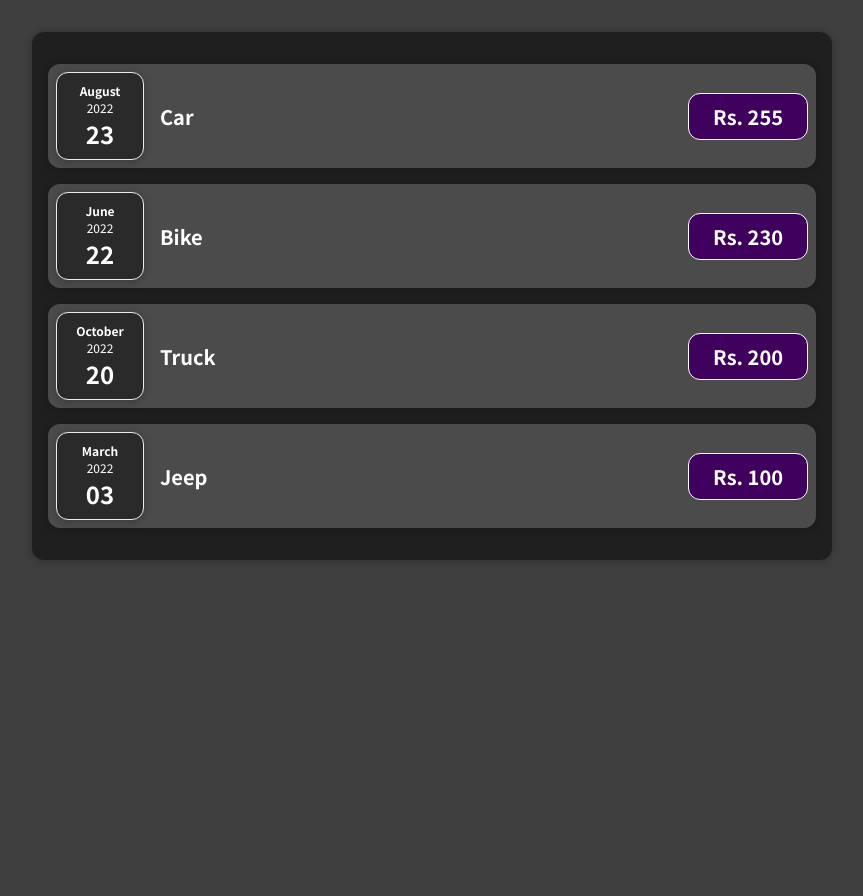
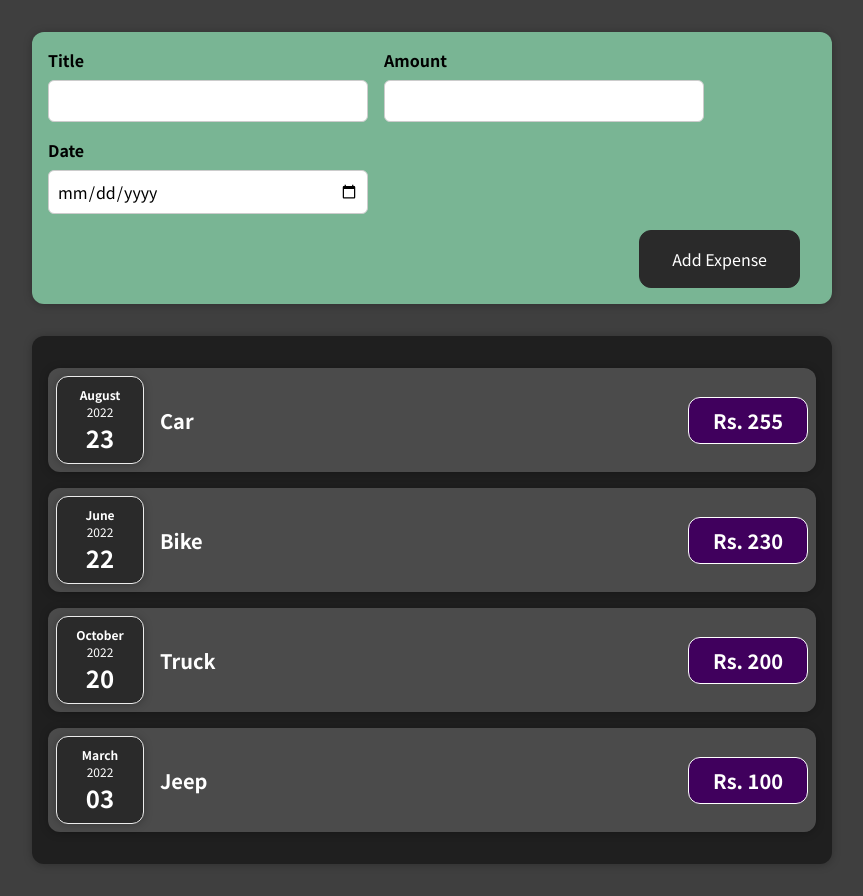
Before and after one commit to tamannasingla/react-basic-app, a React (Create React App) app: page / in a window 1280 px wide. Shown: the whole page, without its empty margins (208-1071 px from the left). Before the commit the page ends 800 px from the top, so only its background shows below. Built offline with nearby package versions, Linux system fonts and the light colour scheme.

Commit message:
add expense form

```diff
--- a/src/App.js
+++ b/src/App.js
@@ -1,7 +1,33 @@
+import React, { useState } from "react";
+import AddExpense from "./components/AddExpense";
 import Expenses from "./components/Expenses";
 
 const App = () => {
-  return <Expenses />;
+  const [expenses, setExpenses] = useState([
+    { date: new Date(2022, 7, 23), title: "Car", amount: 255 },
+    { date: new Date(2022, 5, 22), title: "Bike", amount: 230 },
+    { date: new Date(2022, 9, 20), title: "Truck", amount: 200 },
+    { date: new Date(2022, 2, 3), title: "Jeep", amount: 100 },
+  ]);
+
+  const addExpenseHandler = (expense) => {
+    if (
+      expense.title.length !== 0 &&
+      expense.amount.length !== 0 &&
+      !isNaN(expense.date)
+    ) {
+      setExpenses((prevState) => {
+        return [...prevState, expense];
+      });
+    }
+  };
+
+  return (
+    <div>
+      <AddExpense onAddExpense={addExpenseHandler} />
+      <Expenses expenses={expenses} />
+    </div>
+  );
 };
 
 export default App;
--- /dev/null
+++ b/src/components/AddExpense.css
@@ -0,0 +1,38 @@
+.new-expense {
+  background-color: #79b594;
+  padding: 1rem;
+  margin: 2rem auto;
+  width: 50rem;
+  max-width: 95%;
+  border-radius: 12px;
+  text-align: center;
+  box-shadow: 0 1px 8px rgba(0, 0, 0, 0.25);
+}
+
+.new-expense button {
+  font: inherit;
+  cursor: pointer;
+  padding: 1rem 2rem;
+  border: 1px solid #2a2a2a;
+  background-color: #2a2a2a;
+  color: white;
+  border-radius: 12px;
+  margin-right: 1rem;
+}
+
+.new-expense button:hover,
+.new-expense button:active {
+  background-color: #4b4b4b;
+  border-color: #4b4b4b;
+}
+
+.new-expense button.alternative {
+  color: #220131;
+  border-color: transparent;
+  background-color: transparent;
+}
+
+.new-expense button.alternative:hover,
+.new-expense button.alternative:active {
+  background-color: #ddb3f8;
+}
--- /dev/null
+++ b/src/components/AddExpense.js
@@ -0,0 +1,12 @@
+import "./AddExpense.css";
+import ExpenseForm from "./ExpenseForm";
+
+const AddExpense = (props) => {
+  return (
+    <div className="new-expense">
+      <ExpenseForm onSaveExpense={props.onAddExpense} />
+    </div>
+  );
+};
+
+export default AddExpense;
--- a/src/components/ExpenseDate.js
+++ b/src/components/ExpenseDate.js
@@ -1,5 +1,5 @@
-import Card from "./Card";
 import "./ExpenseDate.css";
+import Card from "./UI/Card";
 
 const ExpenseDate = (props) => {
   const month = props.date.toLocaleString("en-US", { month: "long" });
--- /dev/null
+++ b/src/components/ExpenseForm.css
@@ -0,0 +1,26 @@
+.new-expense__controls {
+  display: flex;
+  flex-wrap: wrap;
+  gap: 1rem;
+  margin-bottom: 1rem;
+  text-align: left;
+}
+
+.new-expense__control label {
+  font-weight: bold;
+  margin-bottom: 0.5rem;
+  display: block;
+}
+
+.new-expense__control input {
+  font: inherit;
+  padding: 0.5rem;
+  border-radius: 6px;
+  border: 1px solid #ccc;
+  width: 20rem;
+  max-width: 100%;
+}
+
+.new-expense__actions {
+  text-align: right;
+}
--- /dev/null
+++ b/src/components/ExpenseForm.js
@@ -0,0 +1,94 @@
+import React, { useState } from "react";
+import "./ExpenseForm.css";
+
+const ExpenseForm = (props) => {
+  const [title, setTitle] = useState("");
+  const [amount, setAmount] = useState("");
+  const [date, setDate] = useState("");
+
+  //   const [userInput, setUserInput] = useState({
+  //     title: "",
+  //     amount: "",
+  //     date: "",
+  //   });
+
+  const titleChangeHandler = (event) => {
+    setTitle(event.target.value);
+    // setUserInput((prevState) => {
+    //   return { ...prevState, title: event.target.value };
+    // });
+  };
+
+  const amountChangeHandler = (event) => {
+    setAmount(event.target.value);
+    // setUserInput((prevState) => {
+    //   return { ...prevState, amount: event.target.value };
+    // });
+  };
+
+  const dateChangeHandler = (event) => {
+    setDate(event.target.value);
+    // setUserInput((prevState) => {
+    //   return { ...prevState, date: event.target.value };
+    // });
+  };
+
+  const submitHandler = (event) => {
+    event.preventDefault();
+
+    const expenseData = {
+      title: title,
+      amount: amount,
+      date: new Date(date),
+    };
+
+    props.onSaveExpense(expenseData);
+
+    setTitle("");
+    setAmount("");
+    setDate("");
+  };
+
+  return (
+    <form onSubmit={submitHandler}>
+      <div className="new-expense__controls">
+        <div className="new-expense__control">
+          <label className="label">Title</label>
+          <input
+            className="input"
+            type="text"
+            value={title}
+            onChange={titleChangeHandler}
+          />
+        </div>
+        <div className="new-expense__control">
+          <label className="label">Amount</label>
+          <input
+            className="input"
+            type="number"
+            min="0.01"
+            step="0.01"
+            value={amount}
+            onChange={amountChangeHandler}
+          />
+        </div>
+        <div className="new-expense__control">
+          <label className="label">Date</label>
+          <input
+            className="input"
+            type="date"
+            min="2019-01-01"
+            max="2022-12-31"
+            value={date}
+            onChange={dateChangeHandler}
+          />
+        </div>
+      </div>
+      <div className="new-expense__actions">
+        <button type="submit">Add Expense</button>
+      </div>
+    </form>
+  );
+};
+
+export default ExpenseForm;
--- a/src/components/ExpenseItem.js
+++ b/src/components/ExpenseItem.js
@@ -1,13 +1,16 @@
-import Card from "./Card";
+import React, { useState } from "react";
 import ExpenseDate from "./ExpenseDate";
 import "./ExpenseItem.css";
+import Card from "./UI/Card";
 
 const ExpenseItem = (props) => {
+  const [title, setTitle] = useState(props.title);
+
   return (
     <Card className="expense-item">
       <ExpenseDate date={props.date} />
       <div className="expense-item__description">
-        <h2>{props.title}</h2>
+        <h2>{title}</h2>
         <div className="expense-item__price">Rs. {props.amount}</div>
       </div>
     </Card>
--- a/src/components/Expenses.js
+++ b/src/components/Expenses.js
@@ -1,18 +1,12 @@
-import Card from "./Card";
+import React from "react";
 import ExpenseItem from "./ExpenseItem";
 import "./Expenses.css";
+import Card from "./UI/Card";
 
-const Expenses = () => {
-  const expenses = [
-    { date: new Date(2022, 7, 23), title: "Car", amount: 255 },
-    { date: new Date(2022, 5, 22), title: "Bike", amount: 230 },
-    { date: new Date(2022, 9, 20), title: "Truck", amount: 200 },
-    { date: new Date(2022, 2, 3), title: "Jeep", amount: 100 },
-  ];
-
+const Expenses = (props) => {
   return (
     <Card className="expenses">
-      {expenses.map((expense, idx) => (
+      {props.expenses.map((expense, idx) => (
         <ExpenseItem
           title={expense.title}
           amount={expense.amount}
```
Also changed, not shown: src/components/UI/Card.css (renamed from src/components/Card.css), src/components/UI/Card.js (renamed from src/components/Card.js).
